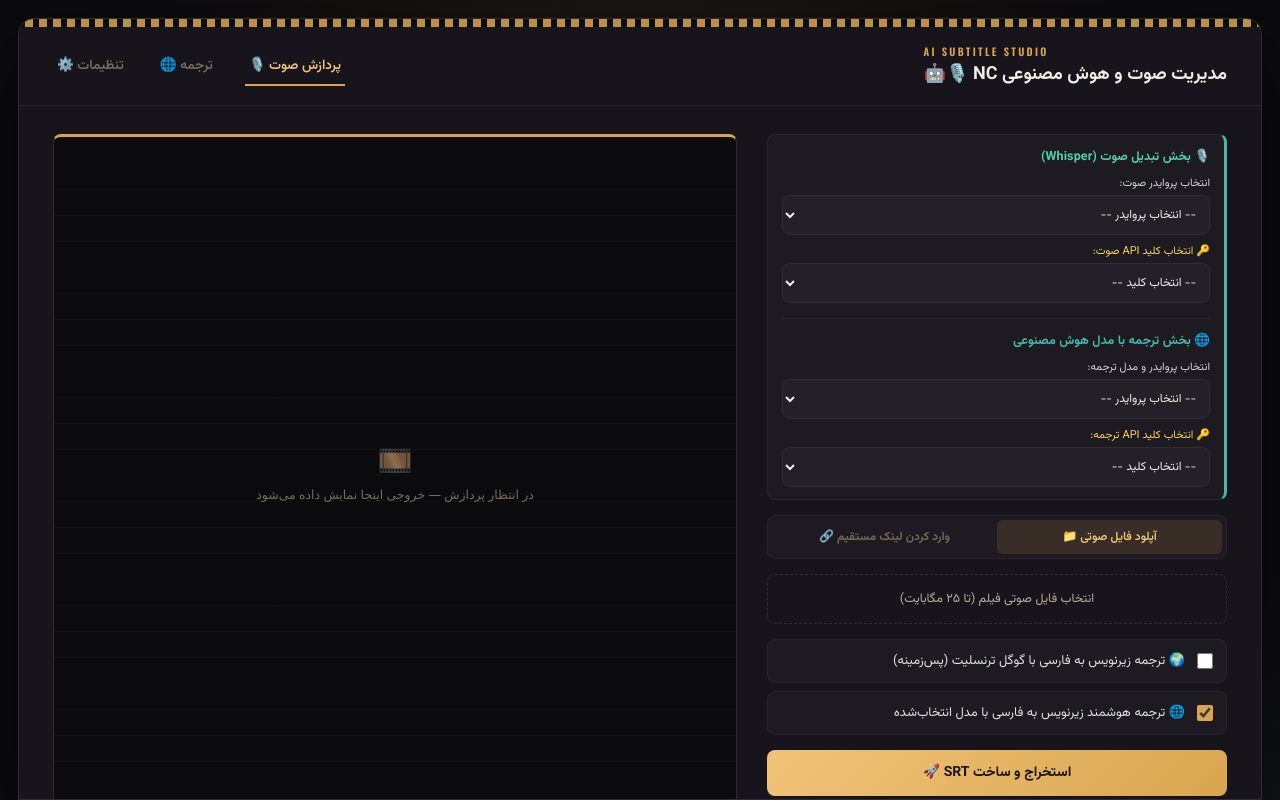
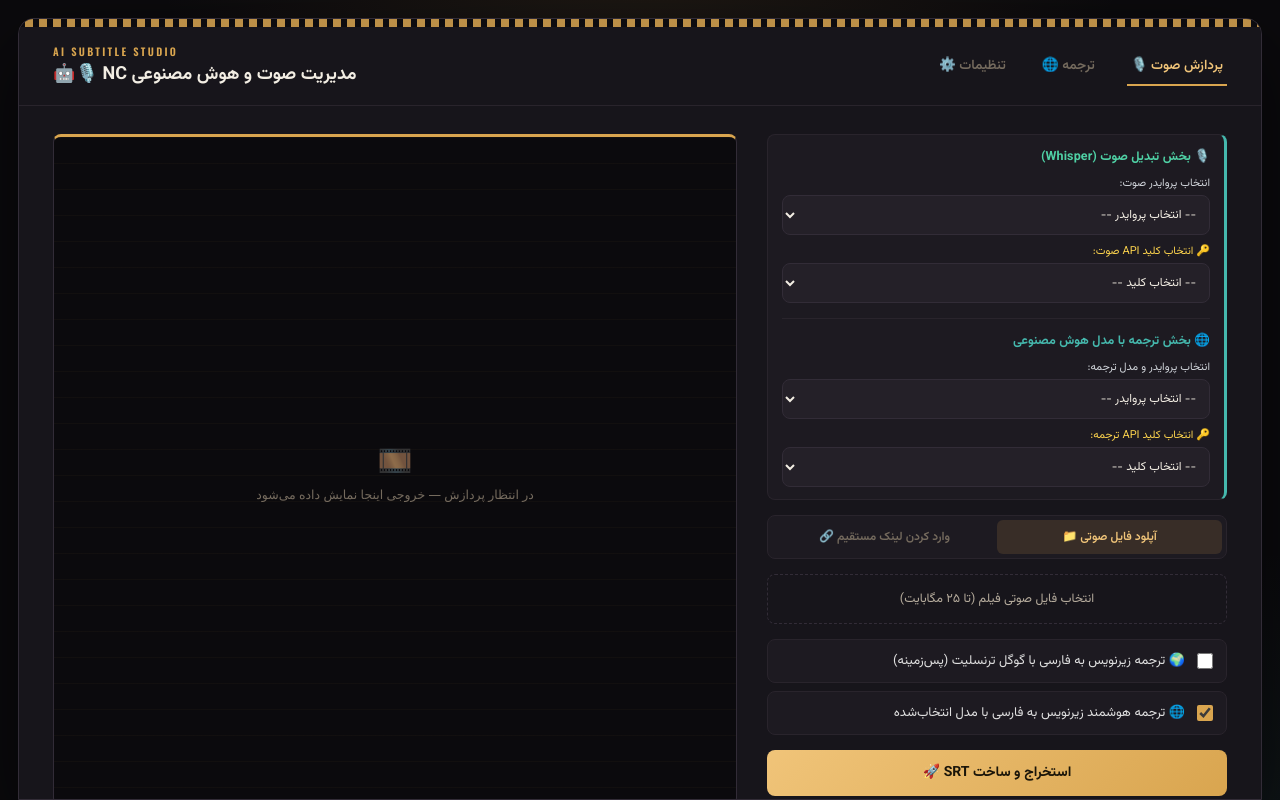
Before and after one commit to hhdoust2/aisubtest, a plain HTML site: page index.html in a window 1280 px wide. Drawn offline with nearby package versions, Linux system fonts and the light colour scheme.

Commit message:
Add files via upload

```diff
--- a/style.css
+++ b/style.css
@@ -433,7 +433,7 @@ hr { border-color: var(--border-soft) !important; }
         border-bottom: 1px solid var(--border-soft);
     }
 
-    .card-header .title-block { display: flex; flex-direction: column; align-items: flex-end; }
+    .card-header .title-block { display: flex; flex-direction: column; align-items: flex-end; order: 2; }
     .eyebrow { font-size: 10.5px; margin-bottom: 2px; text-align: right; }
     h2 { font-size: 18px; text-align: right; white-space: nowrap; }
 
@@ -443,6 +443,7 @@ hr { border-color: var(--border-soft) !important; }
         gap: 28px;
         justify-content: flex-start;
         border-bottom: none;
+        order: 1;
     }
     .main-tab-btn { flex: none; padding: 8px 4px; font-size: 13.5px; }
 
```
